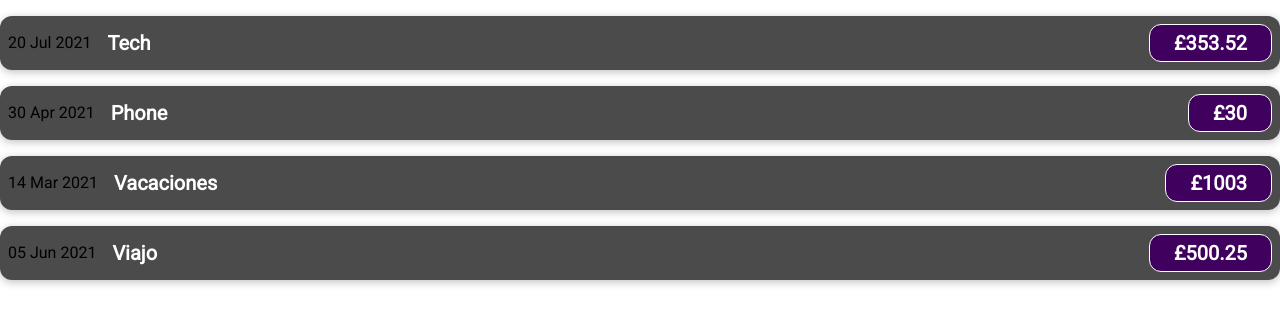
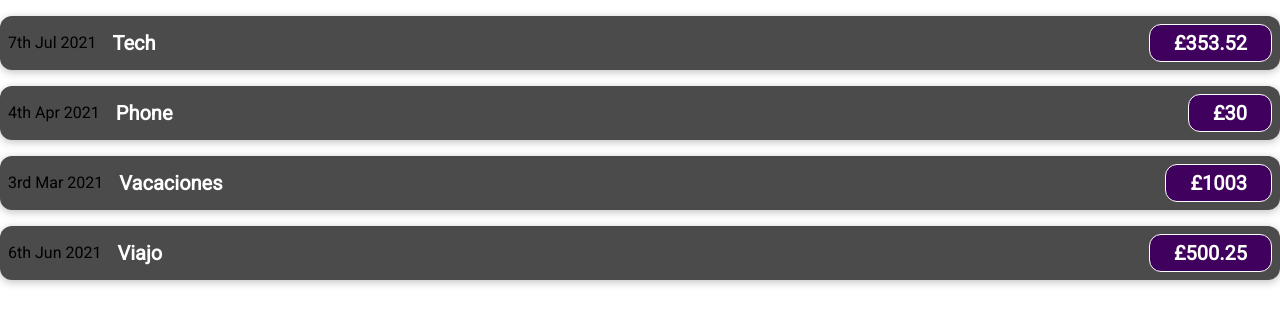
Before and after one commit to jrmileham/ts-react-starter, a React app: page / in a window 1280 px wide. Shown: the top 324 px of the page. Built offline with nearby package versions, Linux system fonts and the light colour scheme.

Commit message:
Added default props

```diff
--- a/package.json
+++ b/package.json
@@ -13,6 +13,7 @@
     "test:ci": "jest --ci"
   },
   "dependencies": {
+    "moment": "^2.29.1",
     "react": "^17.0.2",
     "react-dom": "^17.0.2",
     "typescript": "^4.3.5"
--- /dev/null
+++ b/src/components/ShowDate.tsx
@@ -0,0 +1,19 @@
+import moment from "moment";
+import { PropsWithChildren } from "react";
+
+export type ShowDateProps = {
+  date: Date;
+  locale: "en-GB" | "es-ES";
+}
+const defaultProps: ShowDateProps = {
+  date: new Date(),
+  locale: "en-GB"
+}
+
+function ShowDate(props: PropsWithChildren<ShowDateProps>): JSX.Element {
+  return <div>{moment(props.date).locale(props.locale).format("Mo MMM YYYY")}</div>;
+}
+
+ShowDate.defaultProps = defaultProps;
+
+export default ShowDate;
--- a/src/expense/components/ExpenseItem.tsx
+++ b/src/expense/components/ExpenseItem.tsx
@@ -1,3 +1,4 @@
+import ShowDate from '@App/components/ShowDate';
 import { PropsWithChildren } from 'react';
 import './ExpenseItem.scss';
 
@@ -10,14 +11,9 @@ export type ExpenseItemProps = {
 
 function ExpenseItem(props: PropsWithChildren<ExpenseItemProps>): JSX.Element {
   const { expenseDate, expenseTitle, expenseAmount } = props;
-  const formattedDate: string = expenseDate.toLocaleString("en-GB", {
-    day: '2-digit',
-    month: 'short',
-    year: 'numeric'
-  });
   return (
     <div className="expense-item">
-      <div>{formattedDate}</div>
+      <ShowDate date={expenseDate} />
       <div className="expense-item__description">
         <h2>{expenseTitle}</h2>
         <div className="expense-item__price">£{expenseAmount}</div>
```
Also changed, not shown: 1 other file (tests, documents, lock files or other folders).
